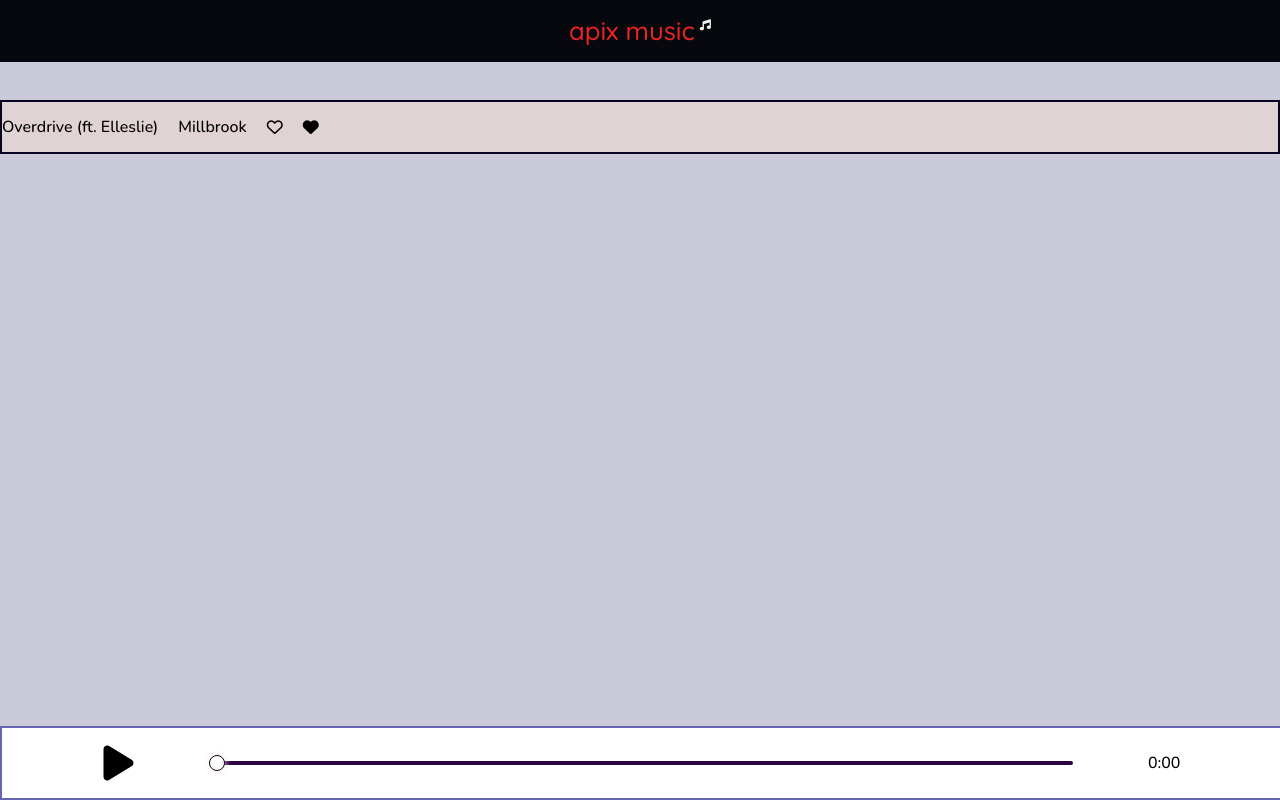
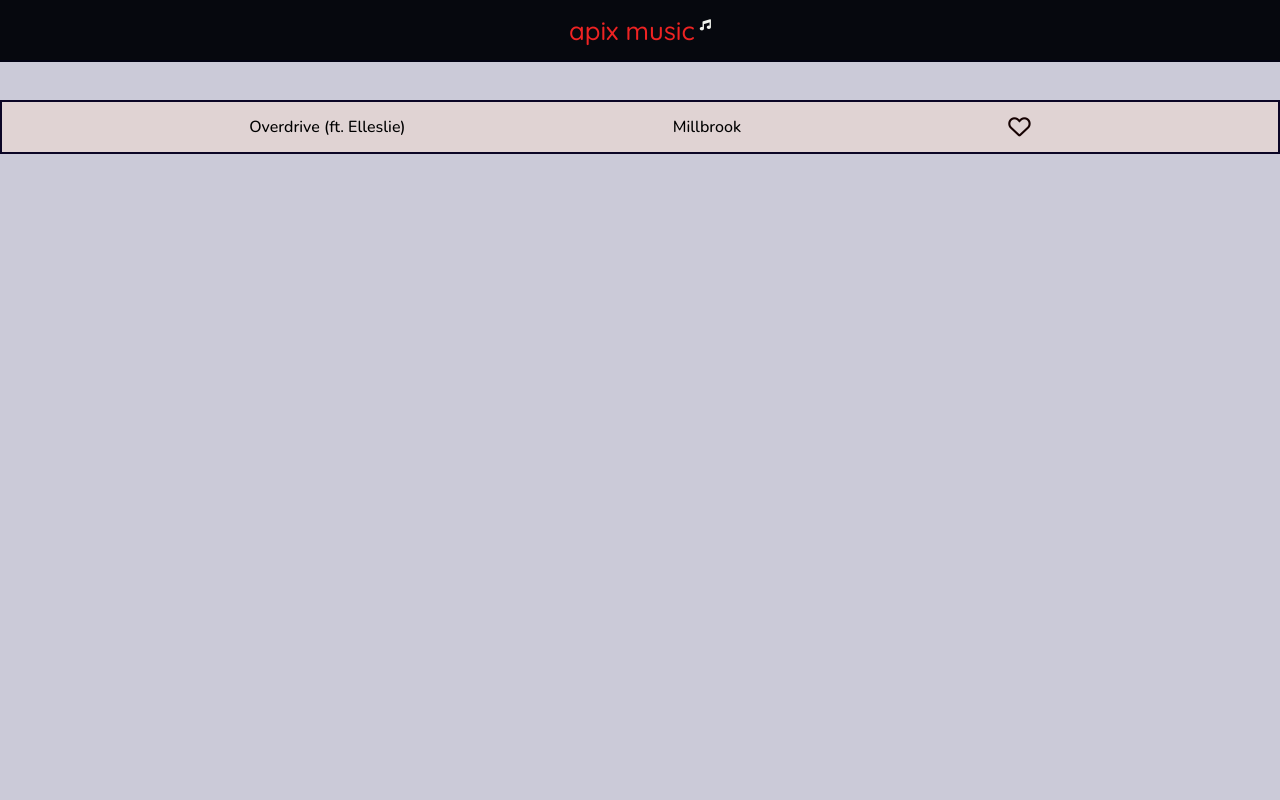
Before and after one commit to ApixNova/Apix-Music, a React (Vite) app: page / in a window 1280 px wide. Built offline with nearby package versions, Linux system fonts and the light colour scheme.

Commit message:
feat: new buttons + many improvements

```diff
--- a/src/App.css
+++ b/src/App.css
@@ -26,6 +26,25 @@ h1 {
   font-family: "Libre Franklin";
   color: rgb(76, 219, 119);
 }
+#like-button {
+  color: rgb(22, 2, 2);
+  font-size: 1.4rem;
+}
+.pulse {
+  animation: 200ms pulse;
+}
+
+@keyframes pulse {
+  0% {
+    font-size: 1.4rem;
+  }
+  50% {
+    font-size: 1.45rem;
+  }
+  100% {
+    font-size: 1.4rem;
+  }
+}
 
 /* Song list: */
 
@@ -35,6 +54,7 @@ h1 {
   border: 2px solid rgb(11, 5, 37);
   display: flex;
   align-items: center;
+  justify-content: space-evenly;
   gap: 20px;
   margin: 10px auto 1px auto;
 }
--- a/src/App.tsx
+++ b/src/App.tsx
@@ -9,9 +9,18 @@ const Song = {
 };
 function App() {
   const [playerBig, setPlayerBig] = useState(false);
+  const [like, setLike] = useState(false);
+  const [playerOpen, setPlayerOpen] = useState(false);
 
   function handleClick() {
     setPlayerBig((prev) => !prev);
+  }
+
+  function handleClickOnList(e: React.MouseEvent<HTMLElement>) {
+    if ((e.target as HTMLDivElement).id === "first") {
+      setPlayerOpen(true);
+      return handleClick();
+    }
   }
 
   return (
@@ -20,13 +29,22 @@ function App() {
         <p>apix music</p>
         <i className="fa-solid fa-music"></i>
       </div>
-      <div className="songlist" id="first">
+      <div
+        className="songlist"
+        id="first"
+        onClick={(e) => handleClickOnList(e)}
+      >
         <p>{Song.name}</p>
         <p>{Song.artist}</p>
-        <i className="fa-regular fa-heart"></i>
-        <i className="fa-solid fa-heart"></i>
+        <i
+          id="like-button"
+          onClick={() => setLike((prev) => !prev)}
+          className={!like ? "fa-regular fa-heart" : "fa-solid fa-heart pulse"}
+        ></i>
       </div>
-      <Player onClick={handleClick} size={playerBig} song={currentSong} />
+      {playerOpen && (
+        <Player onClick={handleClick} size={playerBig} song={currentSong} />
+      )}
     </>
   );
 }
--- a/src/Player.css
+++ b/src/Player.css
@@ -52,6 +52,19 @@ img {
 
   box-sizing: border-box;
   animation: 900ms pop;
+}
+
+#full-player {
+  display: flex;
+  width: 100%;
+  justify-content: center;
+  gap: 70px;
+  margin-top: 20px;
+  align-items: center;
+}
+
+#big-button i {
+  font-size: 4rem;
 }
 
 @keyframes pop {
--- a/src/Player.tsx
+++ b/src/Player.tsx
@@ -8,20 +8,29 @@ export default function Player({ onClick, size, song }: any) {
     time: 0,
   });
 
+  function selectedSong() {
+    return document.getElementById("music") as HTMLAudioElement;
+  }
+
+  function maxTime() {
+    if (selectedSong() != null) {
+      return Math.round(selectedSong().duration);
+    }
+    return 0;
+  }
+
   function handlePlayPause() {
     setMusic((prev) => {
       const clone = structuredClone(prev);
       clone.playing = !prev.playing;
       return clone;
     });
-    let selectedSong = document.getElementById("music") as HTMLAudioElement;
-    music.playing ? selectedSong.play() : selectedSong.pause();
+    music.playing ? selectedSong().play() : selectedSong().pause();
     console.log(music.playing);
   }
 
   function updateTime() {
-    let selectedSong = document.getElementById("music") as HTMLAudioElement;
-    let current = Math.round(selectedSong.currentTime);
+    let current = Math.round(selectedSong().currentTime);
     setMusic((prev) => {
       const clone = structuredClone(prev);
       clone.time = current;
@@ -30,8 +39,7 @@ export default function Player({ onClick, size, song }: any) {
   }
   useEffect(() => {
     console.log("use effect triggered");
-    let selectedSong = document.getElementById("music") as HTMLAudioElement;
-    let current = Math.round(selectedSong.currentTime);
+    let current = Math.round(selectedSong().currentTime);
 
     // Since setInterval starts after 1 sec, handle the value 'time' instantly:
 
@@ -46,8 +54,7 @@ export default function Player({ onClick, size, song }: any) {
   });
 
   function handleChange(value: number) {
-    let selectedSong = document.getElementById("music") as HTMLAudioElement;
-    selectedSong.currentTime = value;
+    selectedSong().currentTime = value;
     console.log(value);
     updateTime();
   }
@@ -65,6 +72,18 @@ export default function Player({ onClick, size, song }: any) {
     return minutes + ":" + displaySec(seconds);
   }
 
+  function PlayButton() {
+    return (
+      <div onClick={() => handlePlayPause()}>
+        {music.playing ? (
+          <i className="fa-solid fa-play"></i>
+        ) : (
+          <i className="fa-solid fa-pause"></i>
+        )}
+      </div>
+    );
+  }
+
   return (
     <>
       <div
@@ -76,7 +95,7 @@ export default function Player({ onClick, size, song }: any) {
           }
         }}
       >
-        {size && <img src={image}></img>}
+        {size && <img draggable="false" src={image}></img>}
 
         {size && (
           <div>
@@ -86,22 +105,33 @@ export default function Player({ onClick, size, song }: any) {
         )}
 
         <div id="controls">
-          <audio id="music" src={song}></audio>
-          <div onClick={() => handlePlayPause()}>
-            {music.playing ? (
-              <i className="fa-solid fa-play"></i>
-            ) : (
-              <i className="fa-solid fa-pause"></i>
-            )}
-          </div>
+          <audio id="music" src={song} preload="metadata"></audio>
+          {!size && <PlayButton />}
+          <p>{convertTime(music.time)}</p>
           <input
+            max={maxTime()}
             type="range"
             style={{ background: "inherit" }}
             value={music.time}
             onChange={(e) => handleChange(parseInt(e.target.value))}
           ></input>
-          <p>{convertTime(music.time)}</p>
+          <p>{convertTime(maxTime())}</p>
         </div>
+        {size && (
+          <div id="full-player">
+            <i
+              onClick={() => handleChange(0)}
+              className="fa-solid fa-backward-step"
+            ></i>
+            <div id="big-button">
+              <PlayButton />
+            </div>
+            <i
+              onClick={() => handleChange(maxTime())}
+              className="fa-solid fa-forward-step"
+            ></i>
+          </div>
+        )}
       </div>
     </>
   );
```
Also changed, not shown: 1 other file (tests, documents, lock files or other folders).
